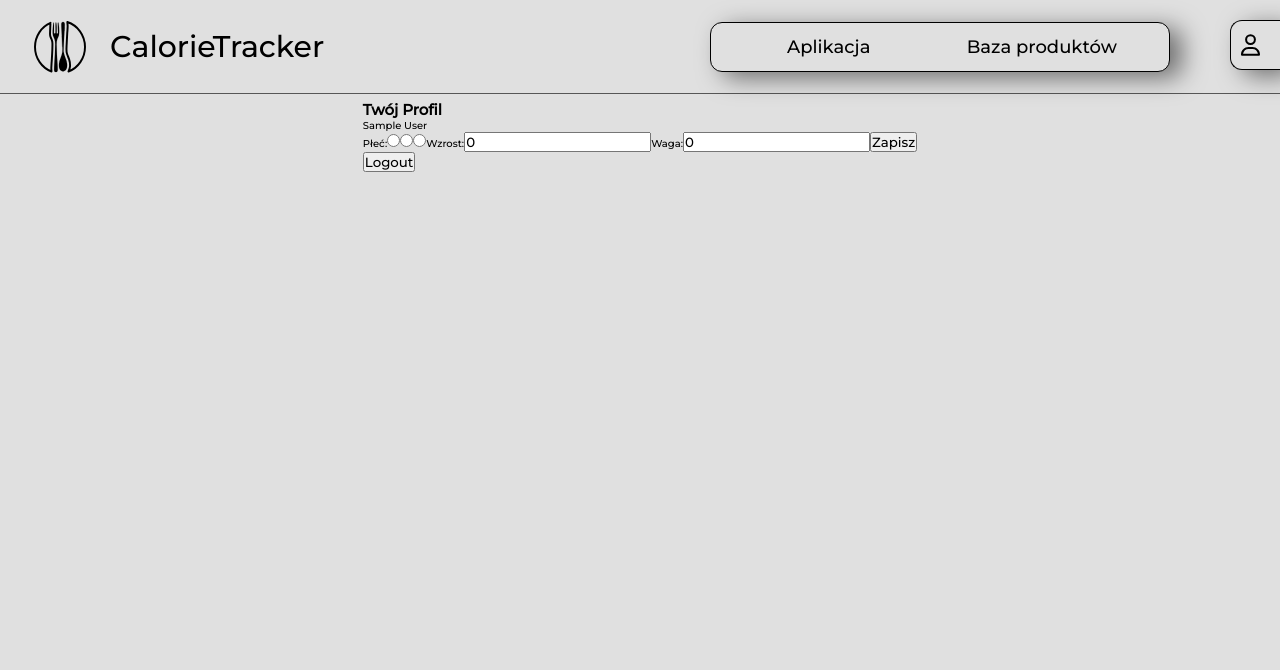
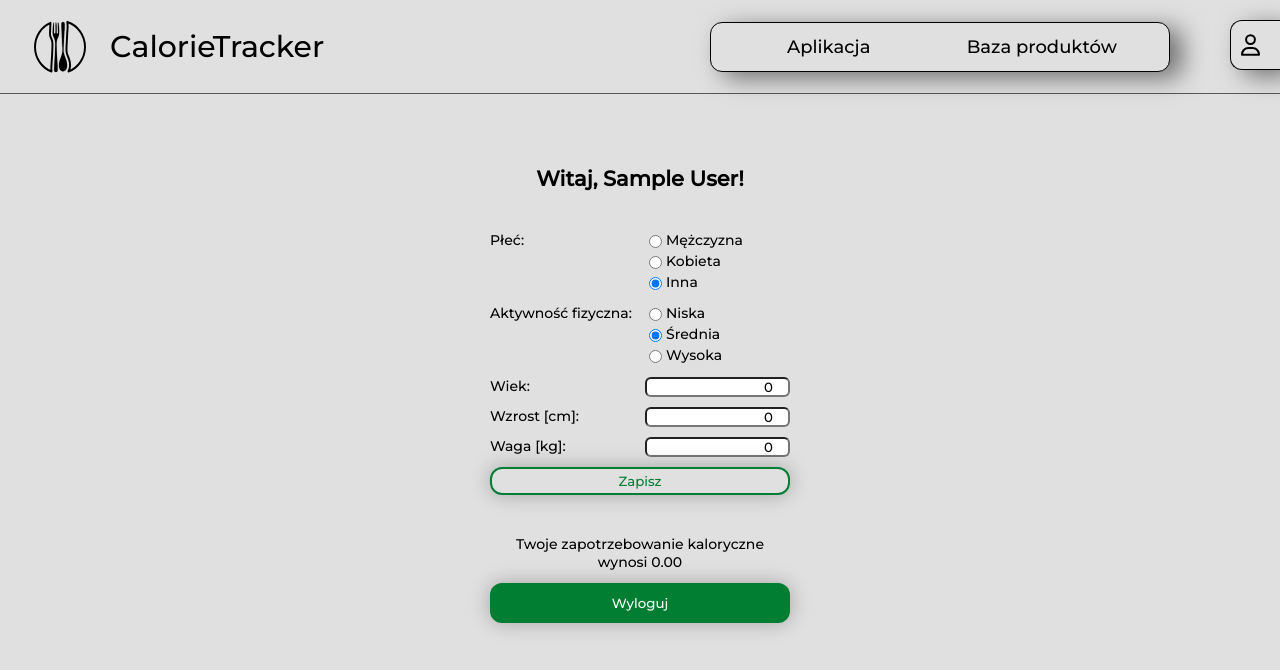
Before and after one commit to KrzysztofLesiak/calorie_tracker, a React (Vite) app: page /profile in a window 1280 px wide. Shown: the top 670 px of the page. Built offline with nearby package versions, Linux system fonts and the light colour scheme; no server answers; the database is empty; sample sign-in values are in the browser's storage.

Commit message:
STYLE/Add-style-for-profile-page

```diff
--- a/src/hooks/useUsers.ts
+++ b/src/hooks/useUsers.ts
@@ -23,6 +23,8 @@ export type UserDataType = {
   sex: string;
   height: number;
   weight: number;
+  activity: string;
+  age: number;
 };
 
 type UseUsersData = {
@@ -92,7 +94,9 @@ export const useUsers = (): UseUsersData => {
   const [userData, setUserData] = useState({
     sex: "other",
     height: 0,
-    weight: 0
+    weight: 0,
+    activity: "medium",
+    age: 0
   } as UserDataType);
 
   const emailRegex =
@@ -283,10 +287,13 @@ export const useUsers = (): UseUsersData => {
 
   const updateStates = async () => {
     if (user) {
-      const { height, weight, sex } = await getSingleUserDocs(user);
+      const { height, weight, sex, activity, age } =
+        await getSingleUserDocs(user);
 
-      const updatedUser = { sex, height, weight };
-      setUserData(updatedUser);
+      if (height && weight && sex && activity && age) {
+        const updatedUser = { sex, height, weight, activity, age };
+        setUserData(updatedUser);
+      }
     }
   };
 
--- a/src/pages/Profile/Profile/Profile.scss
+++ b/src/pages/Profile/Profile/Profile.scss
@@ -1,3 +1,60 @@
 .profile {
-  margin: 100px auto;
+  width: 100%;
+  margin: auto;
+  font-size: 1.4rem;
+  &__container {
+    width: 90%;
+    max-width: 300px;
+    margin: auto;
+  }
+  &__title {
+    text-align: center;
+  }
+
+  &__form {
+    width: 100%;
+    display: grid;
+    grid-template-columns: repeat(2, 1fr);
+    gap: 10px;
+    margin: 40px auto;
+  }
+  &__radio-box {
+    display: flex;
+    flex-direction: column;
+  }
+  &__radio {
+    vertical-align: middle;
+    margin: 4px;
+  }
+
+  &__input {
+    border-radius: 6px;
+    width: 100%;
+    text-align: end;
+  }
+
+  &__save {
+    grid-area: 6/1/7/3;
+    padding: 4px;
+    color: #017e32;
+    background-color: unset;
+    border: 2px solid #017e32;
+    border-radius: 12px;
+    box-shadow: 0 0 20px rgba(0, 0, 0, 0.272);
+  }
+
+  &__needs {
+    text-align: center;
+  }
+
+  &__logout {
+    width: 100%;
+    padding: 12px;
+    margin: 12px 0;
+    background-color: #017e32;
+    color: white;
+    border: none;
+    border-radius: 12px;
+    box-shadow: 0 0 20px rgba(0, 0, 0, 0.272);
+  }
 }
--- a/src/pages/Profile/Profile/index.tsx
+++ b/src/pages/Profile/Profile/index.tsx
@@ -1,23 +1,54 @@
 import { useContext } from "react";
 
 import { UserContext } from "../../../context/UserContext";
+import { useUsers } from "../../../hooks/useUsers";
 
 import "./Profile.scss";
-import { useUsers } from "../../../hooks/useUsers";
 
 export const Profile = () => {
   const { user } = useContext(UserContext);
   const { userData, handleProfileChange, handleProfileEdit, handleLogout } =
     useUsers();
 
+  const calorieNeeds = () => {
+    let activity = 1.8;
+    if (userData.activity === "low") {
+      activity = 1.5;
+    } else if (userData.activity === "high") {
+      activity = 2.2;
+    }
+
+    if (userData.sex === "female") {
+      return (
+        (10 * userData.weight +
+          6.25 * userData.height -
+          5 * userData.age -
+          161) *
+        activity
+      );
+    } else if (userData.sex === "male") {
+      return (
+        (10 * userData.weight + 6.25 * userData.height - 5 * userData.age + 5) *
+        activity
+      );
+    } else {
+      return (
+        (10 * userData.weight + 6.25 * userData.height - 5 * userData.age) *
+        activity
+      );
+    }
+  };
+
   return (
     <div className="profile">
-      <h2>Twój Profil</h2>
-      <p>{user?.displayName}</p>
-      <form onSubmit={handleProfileEdit}>
+      <div className="profile__container">
+        <h2 className="profile__title">Witaj, {user?.displayName}!</h2>
+        <form className="profile__form" onSubmit={handleProfileEdit}>
+          <span>Płeć:</span>
+          <div className="profile__radio-box">
             <label>
-          Płeć:
               <input
+                className="profile__radio"
                 type="radio"
                 name="sex"
                 id="male"
@@ -25,7 +56,11 @@ export const Profile = () => {
                 checked={userData.sex === "male"}
                 onChange={handleProfileChange}
               />
+              <span>Mężczyzna</span>
+            </label>
+            <label>
               <input
+                className="profile__radio"
                 type="radio"
                 name="sex"
                 id="female"
@@ -33,7 +68,11 @@ export const Profile = () => {
                 checked={userData.sex === "female"}
                 onChange={handleProfileChange}
               />
+              <span>Kobieta</span>
+            </label>
+            <label>
               <input
+                className="profile__radio"
                 type="radio"
                 name="sex"
                 id="other"
@@ -41,20 +80,69 @@ export const Profile = () => {
                 checked={userData.sex === "other"}
                 onChange={handleProfileChange}
               />
+              <span>Inna</span>
+            </label>
+          </div>
+          <span>Aktywność fizyczna:</span>
+          <div className="profile__radio-box">
+            <label>
+              <input
+                className="profile__radio"
+                type="radio"
+                name="activity"
+                id="low"
+                value="low"
+                checked={userData.activity === "low"}
+                onChange={handleProfileChange}
+              />
+              <span>Niska</span>
             </label>
             <label>
-          Wzrost:
               <input
+                className="profile__radio"
+                type="radio"
+                name="activity"
+                id="medium"
+                value="medium"
+                checked={userData.activity === "medium"}
+                onChange={handleProfileChange}
+              />
+              <span>Średnia</span>
+            </label>
+            <label>
+              <input
+                className="profile__radio"
+                type="radio"
+                name="activity"
+                id="high"
+                value="high"
+                checked={userData.activity === "high"}
+                onChange={handleProfileChange}
+              />
+              <span>Wysoka</span>
+            </label>
+          </div>
+          <label>Wiek:</label>
+          <input
+            className="profile__input"
+            type="number"
+            name="age"
+            id="age"
+            value={userData.age}
+            onChange={handleProfileChange}
+          />
+          <label>Wzrost [cm]:</label>
+          <input
+            className="profile__input"
             type="number"
             name="height"
             id="height"
             value={userData.height}
             onChange={handleProfileChange}
           />
-        </label>
-        <label>
-          Waga:
+          <label>Waga [kg]:</label>
           <input
+            className="profile__input"
             type="number"
             step="0.01"
             name="weight"
@@ -62,10 +150,17 @@ export const Profile = () => {
             value={userData.weight}
             onChange={handleProfileChange}
           />
-        </label>
-        <button type="submit">Zapisz</button>
+          <button className="profile__save" type="submit">
+            Zapisz
+          </button>
         </form>
-      <button onClick={handleLogout}>Logout</button>
+        <p className="profile__needs">
+          Twoje zapotrzebowanie kaloryczne wynosi {calorieNeeds().toFixed(2)}
+        </p>
+        <button className="profile__logout" onClick={handleLogout}>
+          Wyloguj
+        </button>
+      </div>
     </div>
   );
 };
--- a/src/utils/firebase/firebase.ts
+++ b/src/utils/firebase/firebase.ts
@@ -73,23 +73,20 @@ export const createUser = async (
     return user;
   } catch (error: unknown) {
     if (!(error instanceof FirebaseError)) throw { error };
-
-    console.log(error);
-
     return error;
   }
 };
 
 export const updateUser = async (user: User, userData: UserDataType) => {
-  const { sex, height, weight } = userData;
+  const { sex, height, weight, activity, age } = userData;
   const docRef = doc(db, "users", user.uid);
   await setDoc(docRef, {
     sex,
     height,
-    weight
+    weight,
+    activity,
+    age
   });
-
-  console.log(userData);
 };
 
 export const getSingleUserDocs = async (user: User) => {
```
Lines whose indentation alone changed are shown as unchanged.
